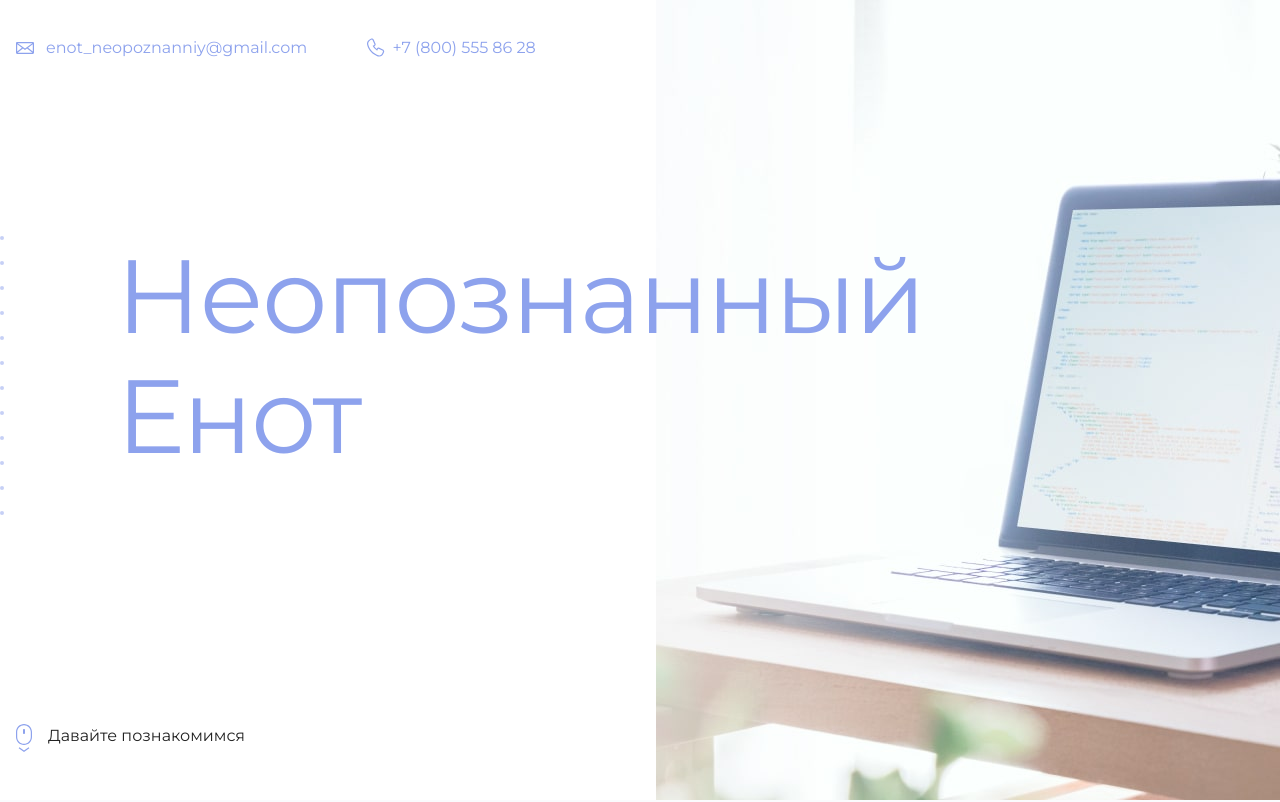
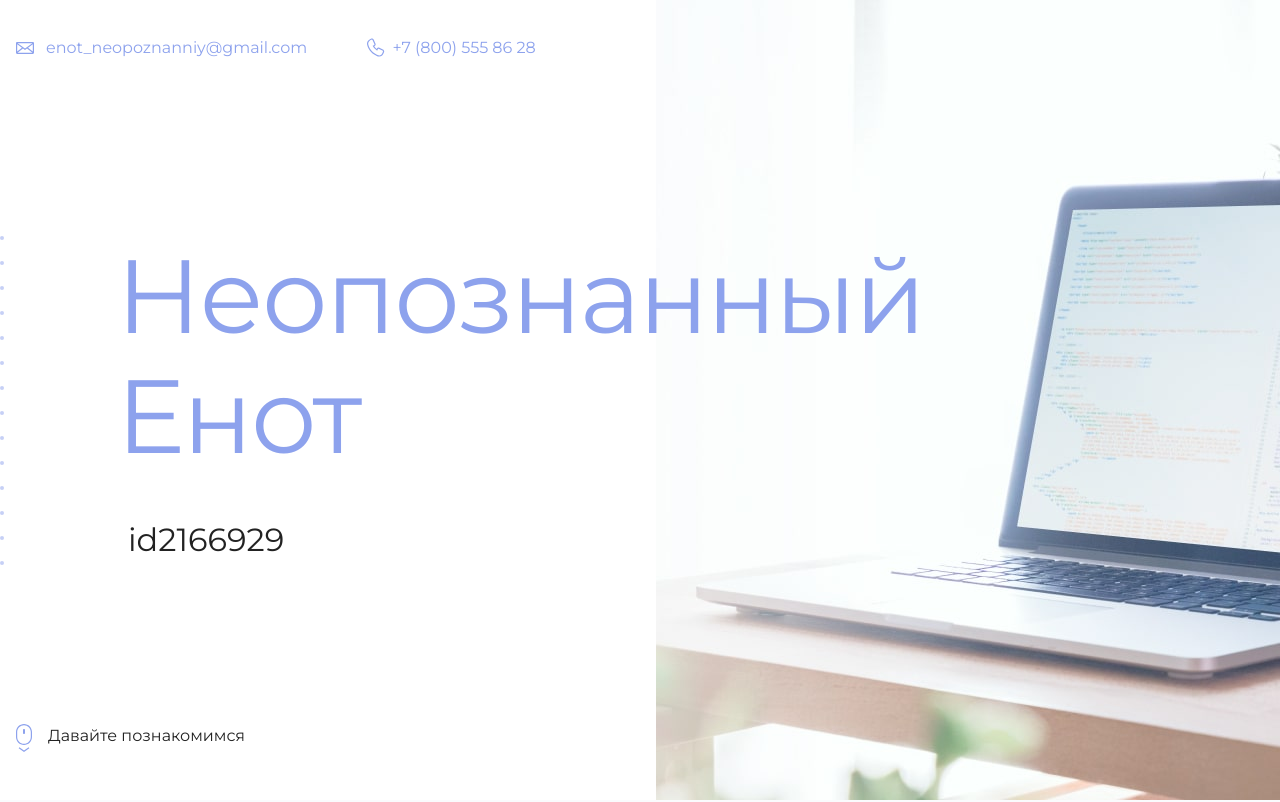
Before and after one commit to neoninneonin/github-pages-example, a plain HTML site: page index.html in a window 1280 px wide. Shown: the top 802 px of the page. Drawn offline with Linux system fonts and the light colour scheme.

Commit message:
Добавляет id

```diff
--- a/index.html
+++ b/index.html
@@ -19,7 +19,7 @@
       <section class="hero-image">
         <div class="container">
           <h1 class="heading">Неопознанный Енот</h1>
-          <p><!-- Тут ваш id на сайте Академии --></p>
+          <p>id2166929</p>
         </div>
       </section>
 
```
